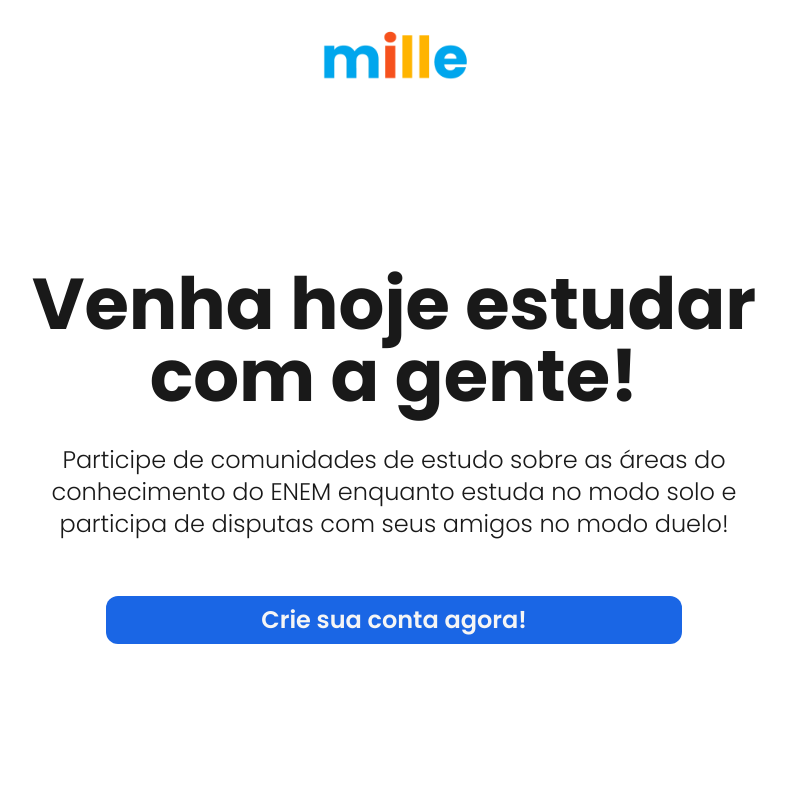
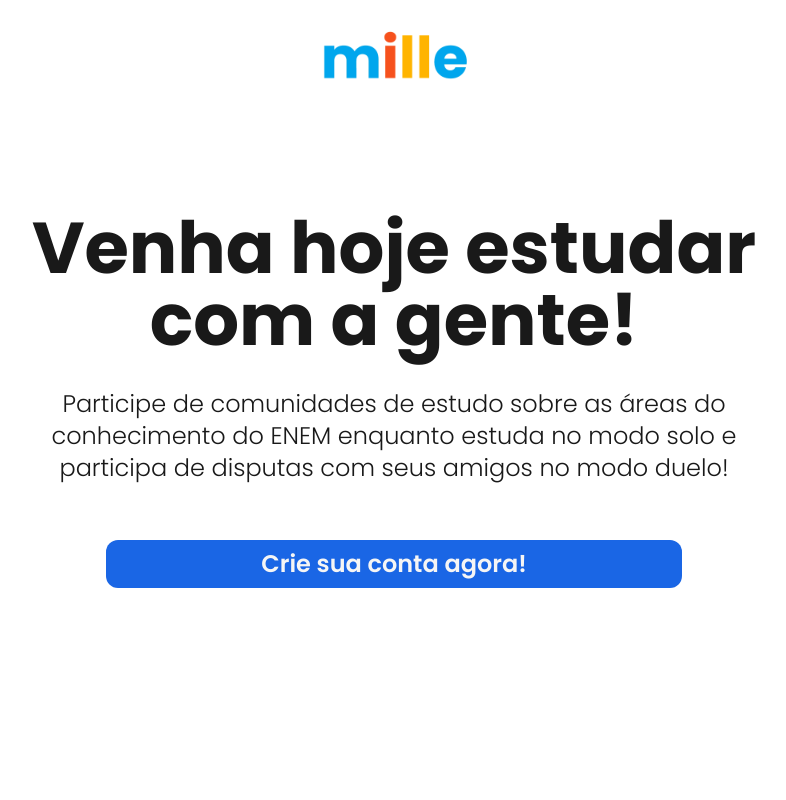
Before and after one commit to Hilbert00/mille, a Next.js app in the folder frontend/: page / in a window 1280 px wide. Shown: the top 800 px of the page, without its empty margins (246-1032 px from the left). Built offline with nearby package versions, Linux system fonts and the light colour scheme.

Commit message:
:lipstick: feat: Title centering on desktop

```diff
--- a/frontend/src/pages/index.tsx
+++ b/frontend/src/pages/index.tsx
@@ -13,13 +13,13 @@ export default function LandingPage() {
                 <title>Mille - Plataforma de Estudos para o ENEM</title>
             </Head>
 
-            <header className="flex h-28 w-full items-center justify-center">
+            <header className="flex h-28 w-full items-center justify-center sm:absolute">
                 <Logo type={"full"} />
             </header>
 
             <div className="w-full overflow-hidden">
                 <main className="mx-auto min-h-[calc(100vh-9rem)] max-w-[calc(100vw-40px)] md:max-w-3xl">
-                    <section className="mb-6 sm:mb-0 sm:flex sm:min-h-[calc(100vh-7rem)] sm:flex-col sm:justify-center">
+                    <section className="mb-6 sm:mb-0 sm:flex sm:min-h-screen sm:flex-col sm:justify-center">
                         <div className="mb-6 sm:mb-14">
                             <h1 className="mb-3 text-center text-2xl font-bold sm:mb-8 sm:text-7xl">
                                 Venha hoje estudar com a gente!
@@ -38,7 +38,7 @@ export default function LandingPage() {
                     </section>
 
                     <section className="relative flex flex-col justify-between gap-6">
-                        <div className="absolute -left-full -z-10 w-[200vw] bg-blue-600 h-full"></div>
+                        <div className="absolute -left-full -z-10 h-full w-[200vw] bg-blue-600"></div>
                         <FeatureDisplay title={"2 mundos únicos!"} type={"solo"}>
                             Dois mundos disponíveis para as seguintes áreas do conhecimento: Matemática e Ciências da
                             Natureza.
```
